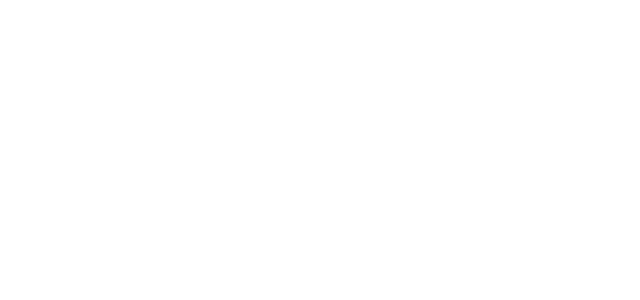
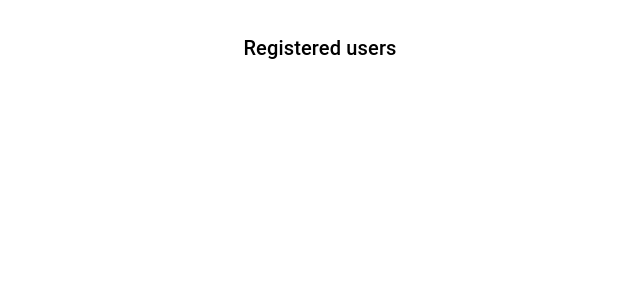
Before and after one commit to viliussapauskas/FintegryCodingTask, a React (Create React App) app in the folder src/FCT.WebUI/client-app/: page / in a window 1280 px wide. Shown: the top 300 px of the page, without its empty margins (0-640 px from the left). Built offline with nearby package versions, Linux system fonts and the light colour scheme.

Commit message:
Update App.tsx

```diff
--- a/src/FCT.WebUI/client-app/src/App.tsx
+++ b/src/FCT.WebUI/client-app/src/App.tsx
@@ -1,10 +1,29 @@
-import React from 'react';
-import './App.css';
+import React, { useEffect } from "react";
+import { BrowserRouter as Router, Route, Switch } from "react-router-dom";
+import "./App.css";
+import HomePage from "./pages/HomePage";
+import RegisterPage from "./pages/RegisterPage";
 
 const App = () => {
+  useEffect(() => {
+    var users = localStorage.getItem("users");
+
+    if (!users) {
+      localStorage.setItem("users", JSON.stringify([]));
+    }
+  }, []);
   return (
-    <div className="App"></div>
+    <div className="App">
+      <main>
+        <Router>
+          <Switch>
+            <Route exact path="/register" component={RegisterPage} />
+            <Route path="/" component={HomePage} />
+          </Switch>
+        </Router>
+      </main>
+    </div>
   );
-}
+};
 
 export default App;
```
